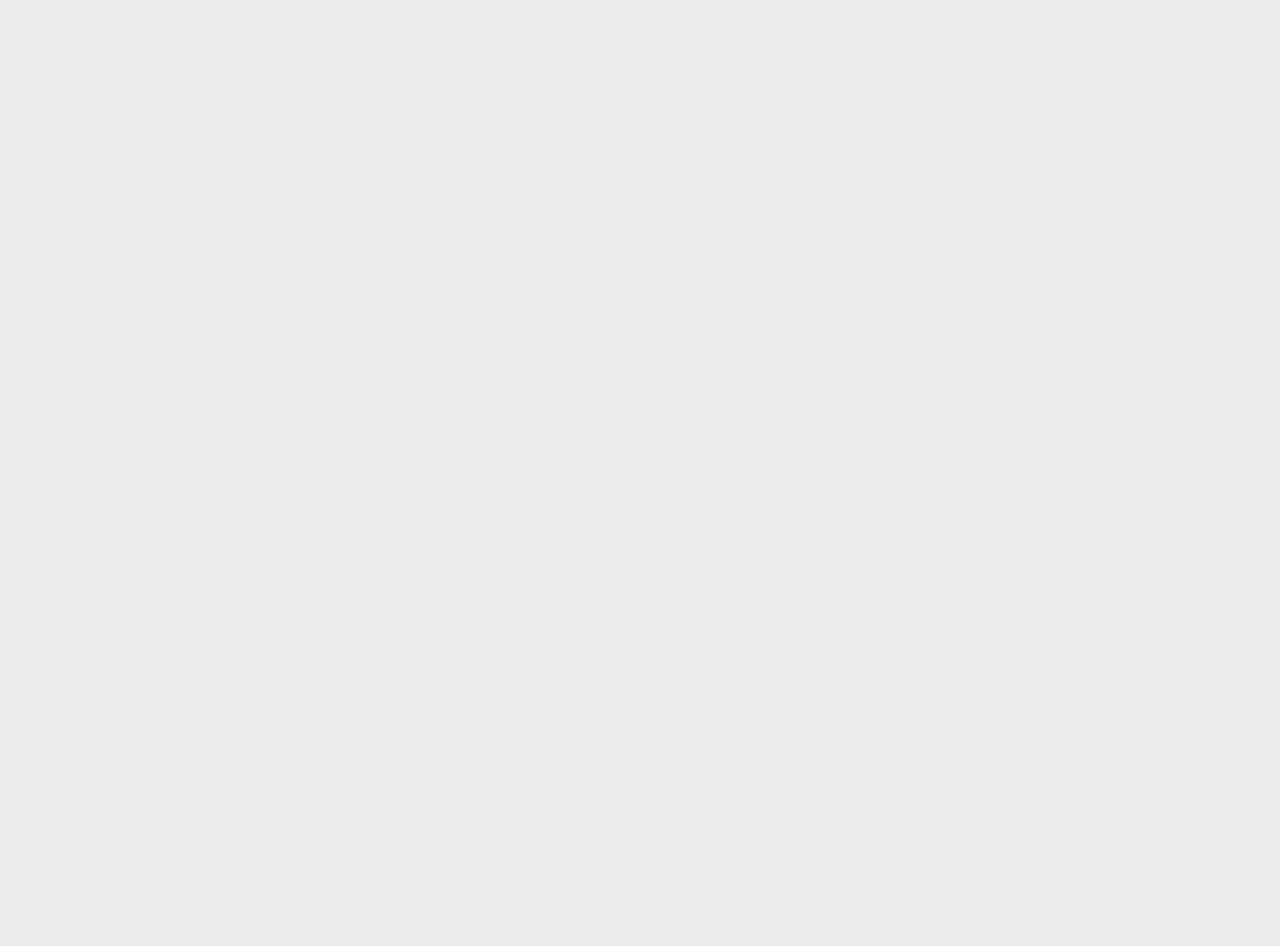
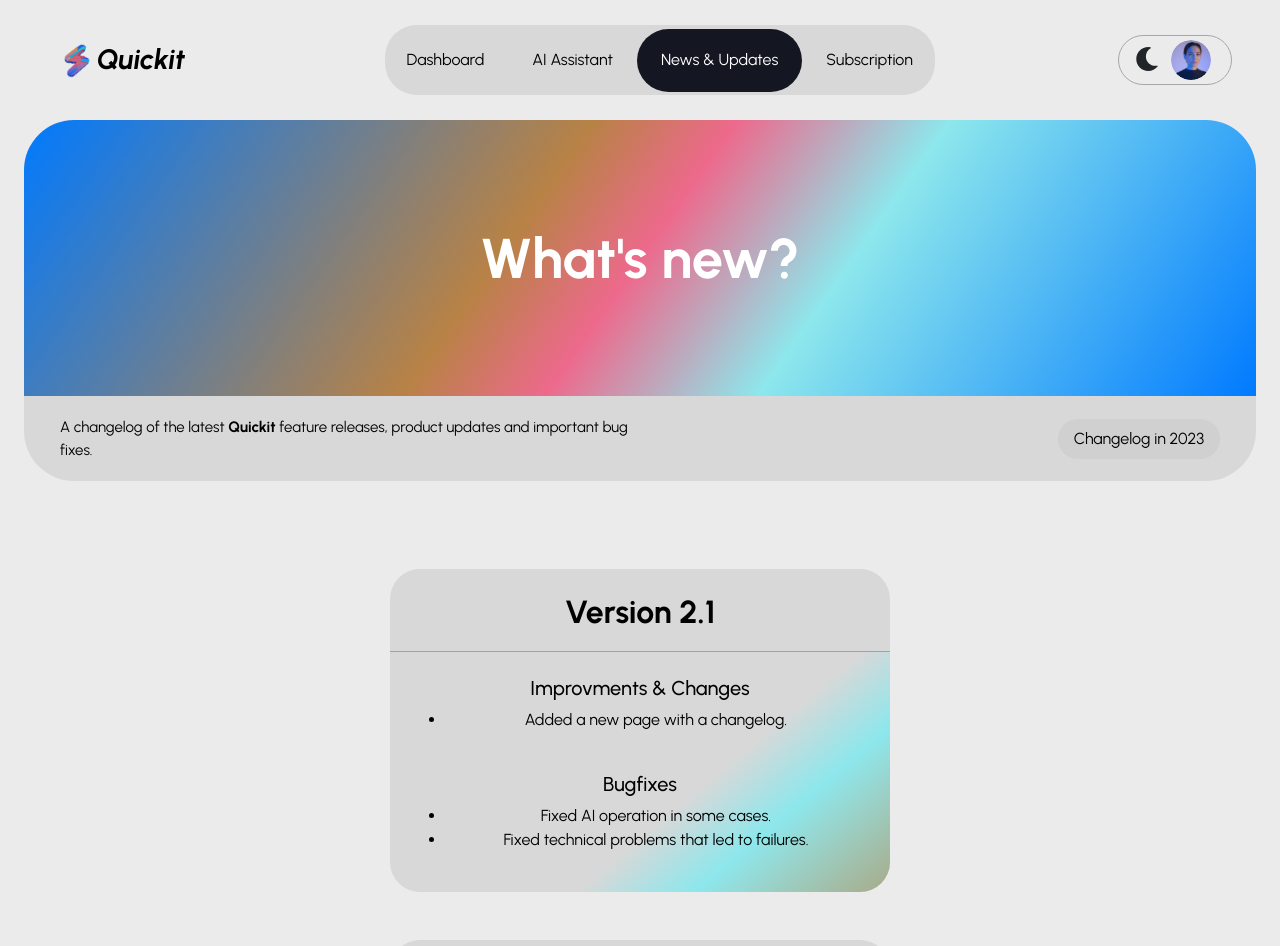
Before and after one commit to Remote-Company-Simulation-RCS/ai-dashboard, a React (Create React App) app: page /news in a window 1280 px wide. Before the commit this address had no page. Shown: the top 946 px of the page. Before the commit the page ends 800 px from the top, so only its background shows below. Built offline with nearby package versions, Linux system fonts and the light colour scheme; what groq-sdk would draw is missing.

Commit message:
Created news and updates page

```diff
--- a/src/App.js
+++ b/src/App.js
@@ -6,6 +6,7 @@ import SignInPage from "./pages/SignInPage.jsx";
 import SubscriptionPage from "./pages/SubscriptionPage.jsx";
 import ProfilePage from "./pages/ProfilePage.jsx";
 import DashboardPage from "./pages/DashboardPage.jsx";
+import NewsPage from "./pages/NewsPage.jsx";
 
 function App() {
   return (
@@ -15,6 +16,7 @@ function App() {
           <Route path="/" element={<SignInPage />} />
           <Route path="/signup" element={<SignUpPage />} />
           <Route path="/dashboard" element={<DashboardPage />} />
+          <Route path="/news" element={<NewsPage />} />
           <Route path="/assistant" element={<AssistantPage />} />
           <Route path="/subscription" element={<SubscriptionPage />} />
           <Route path="/profile" element={<ProfilePage />} />
--- a/src/components/Navbar.jsx
+++ b/src/components/Navbar.jsx
@@ -50,7 +50,7 @@ function Navbar({ chatHistoryToggle, phonePadding, toggleChat, background }) {
           <NavLink to="/assistant" className={linkClass}>
             AI Assistant
           </NavLink>
-          <NavLink to="/" className={linkClass}>
+          <NavLink to="/news" className={linkClass}>
             News & Updates
           </NavLink>
           <NavLink to="/subscription" className={linkClass}>
@@ -84,7 +84,7 @@ function Navbar({ chatHistoryToggle, phonePadding, toggleChat, background }) {
           AI Assistant
         </NavLink>
         <NavLink
-          to="/"
+          to="/news"
           className="fs-5 nav-item py-2 text-black text-decoration-none bg-transparent"
         >
           News & Updates
--- /dev/null
+++ b/src/components/NewsCard.jsx
@@ -0,0 +1,31 @@
+import React from "react";
+
+function NewsPage(props) {
+  const improvments = props.improvments;
+  const bugfixes = props.bugfixes;
+  return (
+    <div className="news-card">
+      <div className={`news-header`}>
+        <h2 className="fw-bold">{props.version}</h2>
+      </div>
+      <hr />
+      <div className={`news-body card-${props.cardNumber}`}>
+        <h5>Improvments & Changes</h5>
+        <ul>
+          {improvments.map((improvment) => {
+            return <li className="improvment">{improvment}</li>;
+          })}
+        </ul>
+        <br />
+        <h5>Bugfixes</h5>
+        <ul>
+          {bugfixes.map((bugfix) => {
+            return <li className="improvment">{bugfix}</li>;
+          })}
+        </ul>
+      </div>
+    </div>
+  );
+}
+
+export default NewsPage;
--- /dev/null
+++ b/src/components/NewsCards.jsx
@@ -0,0 +1,29 @@
+import React from "react";
+import "../styles/components/newsCards.css";
+import NewsCard from "./NewsCard.jsx";
+
+function NewsCards() {
+  return (
+    <div className="news-cards w-100 d-flex justift-content-center align-items-center my-4 gap-5">
+      <NewsCard
+        version="Version 2.1"
+        improvments={["Added a new page with a changelog."]}
+        bugfixes={[
+          "Fixed AI operation in some cases.",
+          "Fixed technical problems that led to failures.",
+        ]}
+        cardNumber={1}
+      />
+      <NewsCard
+        version="Version 2.0"
+        improvments={["Added the ability to flexibly configure subscriptopn managment."]}
+        bugfixes={[
+          "Reduced data loading and updating time."
+        ]}
+        cardNumber={2}
+      />
+    </div>
+  );
+}
+
+export default NewsCards;
--- /dev/null
+++ b/src/components/NewsRow.jsx
@@ -0,0 +1,27 @@
+import React from "react";
+import "bootstrap/dist/css/bootstrap.min.css";
+import "../styles/components/newsRow.css";
+
+function NewsRow() {
+  return (
+    <div className="news-row px-4">
+      <div className="news-row-top d-flex align-items-center justify-content-center">
+        <div className="display-4 fw-bold text-center text-white">
+          What's new?
+        </div>
+      </div>
+      <div className="news-row-bottom">
+        <div className="row h-100">
+            <div className="col-12 col-md-6 d-flex align-items-center text-center text-sm-start">
+                <p className="ms-3 mb-0">A changelog of the latest <b className="">Quickit</b> feature releases, product updates and important bug fixes.</p>
+            </div>
+            <div className="col-12 col-md-6 d-flex justify-content-end align-items-center justify-content-center justify-content-sm-end">
+                <div className="changelog rounded-pill me-3 mt-sm-0 mt-3">Changelog in 2023</div>
+            </div>
+        </div>
+      </div>
+    </div>
+  );
+}
+
+export default NewsRow;
--- /dev/null
+++ b/src/pages/NewsPage.jsx
@@ -0,0 +1,16 @@
+import React from 'react';
+import Navbar from '../components/Navbar';
+import NewsRow from '../components/NewsRow';
+import NewsCards from '../components/NewsCards';
+
+function NewsPage() {
+    return (
+        <div className='news-page'>
+            <Navbar />
+            <NewsRow />
+            <NewsCards />
+        </div>
+    );
+}
+
+export default NewsPage;
--- /dev/null
+++ b/src/styles/components/newsCards.css
@@ -0,0 +1,40 @@
+.news-cards {
+  display: flex;
+  flex-direction: column;
+}
+
+.news-card {
+  background-color: var(--bg-light-nav);
+  color: var(--black);
+  width: clamp(300px, 50%, 500px);
+  border-radius: 30px;
+}
+
+.news-header {
+  padding: 24px 24px 12px 24px;
+  border-top-right-radius: 30px;
+}
+
+.news-body {
+  padding: 24px;
+  border-bottom-right-radius: 30px;
+}
+
+hr {
+    margin: 0;
+}
+
+.card-1 {
+  background: var(--news-card-1-gradient);
+}
+
+.card-2 {
+    background: var(--news-card-2-gradient);
+}
+
+body[data-theme="dark-mode"] {
+  .news-card {
+    background-color: var(--bg-dark-transparent);
+    color: var(--white);
+  }
+}
--- /dev/null
+++ b/src/styles/components/newsRow.css
@@ -0,0 +1,39 @@
+.news-row {
+  height: clamp(425px, 250px, 250px);
+  width: 100%;
+  border-radius: 50px;
+}
+
+.news-row-top {
+  height: clamp(40%, 65%, 65%);
+  border-top-left-radius: 50px;
+  border-top-right-radius: 50px;
+  background: var(--news-gradient);
+}
+
+.news-row-bottom {
+  height: fit-content;
+  padding: 20px;
+  border-bottom-left-radius: 50px;
+  border-bottom-right-radius: 50px;
+  background-color: var(--bg-light-nav) !important;
+  color: var(--black) !important;
+}
+
+.changelog {
+  background-color: var(--bg-dark-transparent);
+  color: var(--black);
+  padding: 8px 16px;
+}
+
+body[data-theme="dark-mode"] {
+  .news-row-bottom {
+    background-color: var(--bg-dark-color) !important;
+    color: var(--white) !important;
+  }
+
+  .changelog {
+    background-color: var(--translucent-button);
+    color: var(--white);
+  }
+}
--- a/src/styles/variables.css
+++ b/src/styles/variables.css
@@ -4,7 +4,6 @@
   --black: #000000;
   --blue: #007aff;
   --orange: #ffa500;
-
 
   /* BUTTON COLORS */
   --translucent-button: rgba(255, 255, 255, 0.2);
@@ -36,6 +35,7 @@
   --border-dark: #3c3c3c;
   --light-blue-btn: rgba(0, 153, 255, 0.2);
   --orange-light: rgba(255, 166, 0, 0.4);
+  --black-translucent: rgba(34, 34, 34, 0);
 
   /* CODE BLOCKS  */
   --code-block-color: rgb(32, 33, 36);
@@ -47,4 +47,32 @@
   --blue-chart-stick-color-2: #93a9e1;
   --blue-chart-stick-color-3: #b3c3eb;
   --blue-chart-stick-color-4: #d3def4;
+
+  /* NEWS COLORS */
+  --news-yellow-color: #b88245;
+  --news-pink-color: #ed698c;
+  --news-blue-color: #8de7ec;
+  --news-purple-color: #5e41b9;
+  --news-gradient: linear-gradient(
+    125deg,
+    var(--blue) 0%,
+    var(--news-yellow-color) 40%,
+    var(--news-pink-color) 50%,
+    var(--news-blue-color) 65%,
+    var(--blue) 100%
+  );
+
+  --news-card-1-gradient: linear-gradient(
+    140deg,
+    var(--black-translucent) 60%,
+    var(--news-blue-color) 75%,
+    color-mix(in srgb, var(--news-blue-color) 40%, var(--news-yellow-color) 60%)
+      100%
+  );
+  --news-card-2-gradient: linear-gradient(
+    140deg,
+    var(--black-translucent) 60%,
+    var(--news-pink-color) 75%,
+    var(--news-purple-color) 100%
+  );
 }
```
